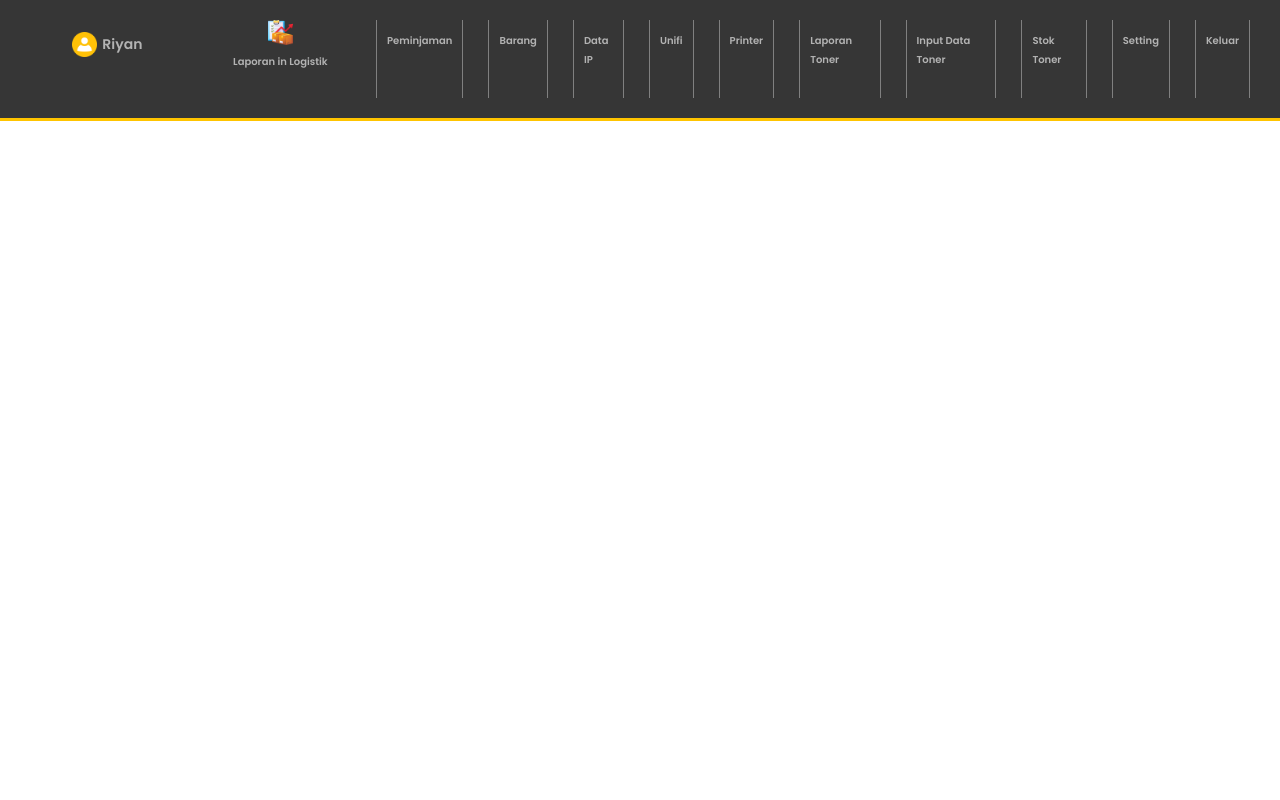
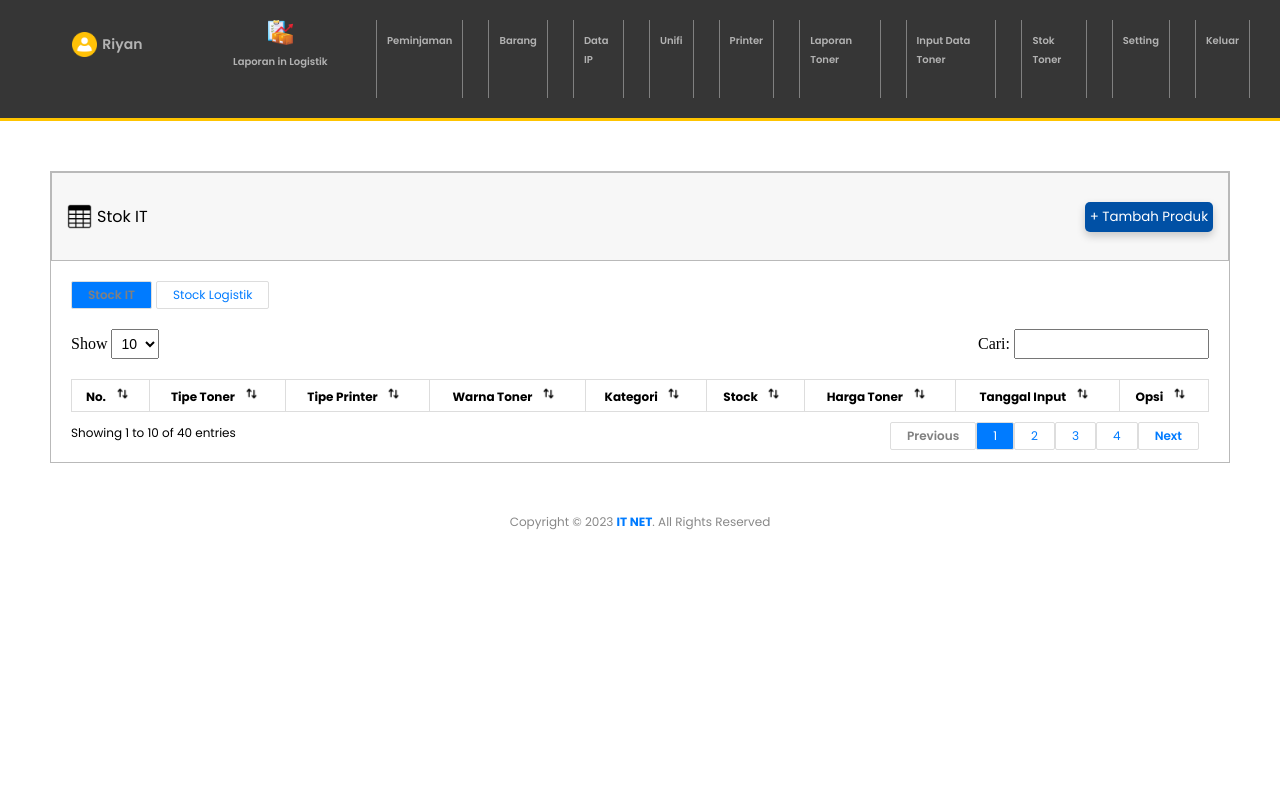
Before and after one commit to YoshuaGES/Magang-Teo-Admin, a PHP site: the page made by Admin/Stok Toner/stokToner.html in a window 1280 px wide. Run offline with PHP 8.4, Linux system fonts and the light colour scheme; lists and menus that the app fills with data are empty.

Commit message:
push (DONE)

```diff
--- a/Admin/Data IP/dataip.css
+++ b/Admin/Data IP/dataip.css
@@ -257,7 +257,7 @@ td {
 
 #prev {
   font-weight: 600;
-  color: rgb(255, 255, 255);
+  color: rgb(136, 136, 136);
   font-family: "Poppins";
 }
 
--- a/Admin/Stok Toner/stokToner.css
+++ b/Admin/Stok Toner/stokToner.css
@@ -104,3 +104,191 @@ a {
 a:hover {
   color: white;
 }
+
+.card {
+  margin: 50px;
+  border: 1px solid #b9b9b9;
+}
+
+.childCard1 {
+  justify-content: space-between;
+  background-color: #f7f7f7;
+  align-items: center;
+  padding: 15px;
+  display: flex;
+  border: 1px solid #b9b9b9;
+}
+
+.cardLogo {
+  gap: 5px;
+  display: flex;
+  justify-content: center;
+  align-items: center;
+}
+
+.cardLogo p {
+  font-family: "Poppins";
+}
+
+.cardNewButton button {
+  background-color: #0050a5;
+  color: white;
+  padding: 5px;
+  font-family: "Poppins";
+  border: none;
+  box-shadow: 0 4px 8px 0 rgba(0, 0, 0, 0.2);
+  cursor: pointer;
+  border-radius: 5px;
+}
+
+.cardNewButton button:hover {
+  background-color: #00356e;
+}
+
+.pagination {
+  margin: 20px;
+}
+
+.childCard1 img {
+  width: 25px;
+}
+
+.table-controls {
+  margin: 20px;
+  display: flex;
+  justify-content: space-between;
+}
+
+#entries,
+#search {
+  padding: 5px;
+  font-size: 14px;
+}
+
+.table {
+  margin: 20px;
+}
+
+table {
+  width: 100%;
+  border-collapse: collapse;
+}
+
+.btnArrow {
+  border: none;
+  cursor: pointer;
+  background-color: white;
+}
+
+.btnArrow:hover {
+  background-color: rgb(236, 236, 236);
+}
+
+.iconArrow {
+  width: 15px;
+}
+
+table,
+th,
+td {
+  border: 1px solid #ddd;
+  background-color: white;
+  padding: 5px;
+}
+
+.th-table {
+  padding: 5px;
+  background-color: #ffffff;
+  font-family: "Poppins";
+  font-size: 12px;
+}
+
+.edit-btn {
+  margin-left: 10px;
+  background-color: #0067d4;
+  color: white;
+  border-radius: 5px;
+  border: none;
+  padding: 5px 10px;
+  cursor: pointer;
+}
+
+.edit-btn:hover {
+  background-color: #0056b3;
+}
+
+.dlt-btn {
+  margin-left: 5px;
+  background-color: #ff0000;
+  color: white;
+  border-radius: 5px;
+  border: none;
+  padding: 5px 10px;
+  cursor: pointer;
+}
+
+.dlt-btn:hover {
+  background-color: #b30600;
+}
+
+.pagination-container {
+  float: right;
+  display: flex;
+  justify-content: center;
+  align-items: center;
+  margin: 10px;
+}
+
+.pagination-btn {
+  padding: 4px 16px;
+  border: 1px solid #ddd;
+  background-color: white;
+  color: #007bff;
+  font-size: 12px;
+  cursor: pointer;
+  border-radius: 2px;
+  transition: background-color 0.3s, color 0.3s;
+  font-family: "Poppins";
+}
+
+.pagination-btn:hover {
+  background-color: #f0f0f0;
+}
+
+#prev {
+  font-weight: 600;
+  color: rgb(128, 128, 128);
+  font-family: "Poppins";
+}
+
+#next {
+  font-weight: 600;
+  font-family: "Poppins";
+}
+
+.page.active {
+  background-color: #007bff;
+  color: white;
+}
+
+.page {
+  color: #007bff;
+}
+
+.p-footer {
+  font-family: "Poppins";
+  font-size: 12px;
+}
+
+footer {
+  text-align: center;
+  margin-top: 20px;
+  font-size: 12px;
+  color: #888;
+  font-family: "Poppins";
+}
+
+footer .company-name {
+  color: #007bff;
+  font-weight: bold;
+}
--- a/Admin/Stok Toner/stokToner.html
+++ b/Admin/Stok Toner/stokToner.html
@@ -11,6 +11,7 @@
       href="https://fonts.googleapis.com/css2?family=Poppins:ital,wght@0,100;0,200;0,300;0,400;0,500;0,600;0,700;0,800;0,900;1,100;1,200;1,300;1,400;1,500;1,600;1,700;1,800;1,900&display=swap"
       rel="stylesheet"
     />
+    <script src="stokToner.js"></script>
   </head>
   <body>
     <div class="container">
@@ -70,6 +71,149 @@
           </div>
         </div>
       </div>
+      <div class="card">
+        <div class="childCard1">
+          <div class="cardLogo">
+            <img src="/Admin/Assets/IkonTable.png" alt="IkonTable" />
+            <p>Stok IT</p>
+          </div>
+          <div class="cardNewButton">
+            <button type="submit" id="tambah">+ Tambah Produk</button>
+          </div>
+        </div>
+        <div class="pagination">
+          <button class="pagination-btn page active" id="prev">Stock IT</button>
+          <button class="pagination-btn">Stock Logistik</button>
+        </div>
+        <div class="table-controls">
+          <div class="input">
+            <label for="entries">Show</label>
+            <select id="entries">
+              <option value="10">10</option>
+              <option value="25">25</option>
+              <option value="50">50</option>
+            </select>
+          </div>
+          <div class="input">
+            <label for="search">Cari:</label>
+            <input type="text" id="search" />
+          </div>
+        </div>
+        <div class="table">
+          <table id="tabel">
+            <thead>
+              <tr>
+                <th class="th-table">
+                  No.
+                  <button class="btnArrow">
+                    <img
+                      src="/Admin/Assets/IconUpAndDown (Arrow).png"
+                      alt=""
+                      class="iconArrow"
+                    />
+                  </button>
+                </th>
+                <th class="th-table">
+                  Tipe Toner
+                  <button class="btnArrow">
+                    <img
+                      src="/Admin/Assets/IconUpAndDown (Arrow).png"
+                      alt=""
+                      class="iconArrow"
+                    />
+                  </button>
+                </th>
+                <th class="th-table">
+                  Tipe Printer
+                  <button class="btnArrow">
+                    <img
+                      src="/Admin/Assets/IconUpAndDown (Arrow).png"
+                      alt=""
+                      class="iconArrow"
+                    />
+                  </button>
+                </th>
+                <th class="th-table">
+                  Warna Toner
+                  <button class="btnArrow">
+                    <img
+                      src="/Admin/Assets/IconUpAndDown (Arrow).png"
+                      alt=""
+                      class="iconArrow"
+                    />
+                  </button>
+                </th>
+                <th class="th-table">
+                  Kategori
+                  <button class="btnArrow">
+                    <img
+                      src="/Admin/Assets/IconUpAndDown (Arrow).png"
+                      alt=""
+                      class="iconArrow"
+                    />
+                  </button>
+                </th>
+                <th class="th-table">
+                  Stock
+                  <button class="btnArrow">
+                    <img
+                      src="/Admin/Assets/IconUpAndDown (Arrow).png"
+                      alt=""
+                      class="iconArrow"
+                    />
+                  </button>
+                </th>
+                <th class="th-table">
+                  Harga Toner
+                  <button class="btnArrow">
+                    <img
+                      src="/Admin/Assets/IconUpAndDown (Arrow).png"
+                      alt=""
+                      class="iconArrow"
+                    />
+                  </button>
+                </th>
+                <th class="th-table">
+                  Tanggal Input
+                  <button class="btnArrow">
+                    <img
+                      src="/Admin/Assets/IconUpAndDown (Arrow).png"
+                      alt=""
+                      class="iconArrow"
+                    />
+                  </button>
+                </th>
+                <th class="th-table">
+                  Opsi
+                  <button class="btnArrow">
+                    <img
+                      src="/Admin/Assets/IconUpAndDown (Arrow).png"
+                      alt=""
+                      class="iconArrow"
+                    />
+                  </button>
+                </th>
+              </tr>
+            </thead>
+            <tbody></tbody>
+          </table>
+          <div class="pagination-container">
+            <button class="pagination-btn" id="prev">Previous</button>
+            <button class="pagination-btn page active">1</button>
+            <button class="pagination-btn page">2</button>
+            <button class="pagination-btn page">3</button>
+            <button class="pagination-btn page">4</button>
+            <button class="pagination-btn" id="next">Next</button>
+          </div>
+          <p class="p-footer">Showing 1 to 10 of 40 entries</p>
+        </div>
+      </div>
+      <footer>
+        <p>
+          Copyright © 2023 <span class="company-name">IT NET</span>. All Rights
+          Reserved
+        </p>
+      </footer>
     </div>
   </body>
 </html>
--- /dev/null
+++ b/Admin/Stok Toner/stokToner.js
@@ -0,0 +1,60 @@
+document.addEventListener("DOMContentLoaded", function () {
+  document.getElementById("tambah").addEventListener("click", function () {
+    const table = document
+      .getElementById("tabel")
+      .getElementsByTagName("tbody")[0];
+    const rowCount = table.rows.length;
+    const row = table.insertRow(rowCount);
+
+    // Add cells to the new row
+    row.insertCell(0).innerHTML = ""; // No.
+    row.insertCell(1).innerHTML = "";
+    row.insertCell(2).innerHTML = "";
+    row.insertCell(3).innerHTML = "";
+    row.insertCell(4).innerHTML = "";
+    row.insertCell(5).innerHTML = "";
+    row.insertCell(6).innerHTML = "";
+    row.insertCell(7).innerHTML = "";
+    row.insertCell(8).innerHTML = "";
+
+    // Create the Opsi cell and add buttons
+    const cellOpsi = row.insertCell(8);
+
+    // Edit Button
+    const editButton = document.createElement("button");
+    editButton.className = "edit-btn";
+
+    const editimg = document.createElement("img");
+    editimg.setAttribute("src", "/Admin/Assets/IconSpidol.png");
+    editimg.setAttribute("alt", "Edit");
+    editimg.style.width = "15px";
+    editimg.style.height = "15px";
+    editButton.appendChild(editimg);
+    editButton.appendChild(document.createTextNode("Edit"));
+    cellOpsi.appendChild(editButton);
+
+    // Delete Button
+    const deleteButton = document.createElement("button");
+    deleteButton.className = "dlt-btn";
+
+    const deleteimg = document.createElement("img");
+    deleteimg.setAttribute("src", "/Admin/Assets/IconTrash.png");
+    deleteimg.setAttribute("alt", "Delete");
+    deleteimg.style.width = "15px";
+    deleteimg.style.height = "15px";
+    deleteButton.appendChild(deleteimg);
+    deleteButton.appendChild(document.createTextNode("Delete"));
+    cellOpsi.appendChild(deleteButton);
+
+    // Event when clicking the Edit button
+    editButton.addEventListener("click", function () {
+      alert("Mengedit baris ke-" + (rowCount + 1));
+    });
+
+    // Event when clicking the Delete button
+    deleteButton.addEventListener("click", function () {
+      const row = this.closest("tr"); // Find the closest <tr> to the clicked button
+      row.remove(); // Remove the row
+    });
+  });
+});
```
